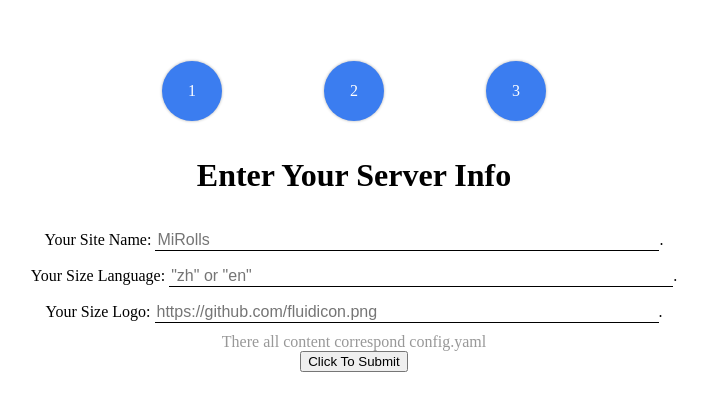
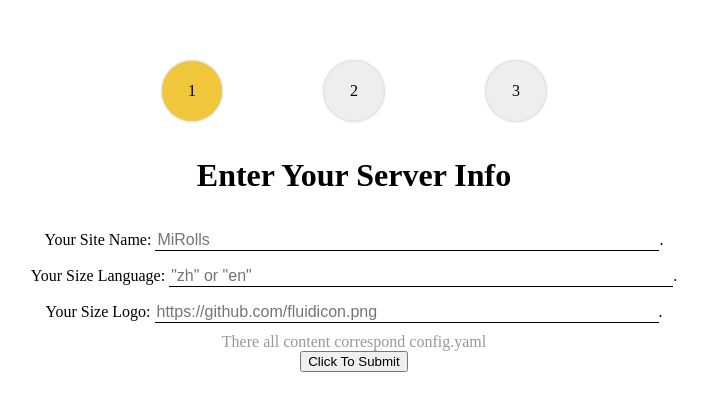
Before and after one commit to MiRolls/MiRolls-installer, a React (Vite) app: page /step-one in a window 1280 px wide. Shown: the part 191-602 px from the top of the page, without its empty margins (286-994 px from the left). Built offline with nearby package versions, Linux system fonts and the light colour scheme.

Commit message:
Steps render. fixed some bugs

```diff
--- a/src/components/Step/index.tsx
+++ b/src/components/Step/index.tsx
@@ -8,21 +8,21 @@ interface props{
 }
 
 export default function (steps:props){
-    const [circleColor,setCircleColor] = useState("active")
+    let circleColor = "active"
 
     function getCircleColor(){
         if(!steps.hasBeenCompleted){
             //not completed
-            setCircleColor("unActive")
+            circleColor = "unActive"
         }else if (steps.hasBeenCompleted === 1){
-            setCircleColor("active")
+            circleColor = "active"
         }else{
-            setCircleColor("willActive")
+            circleColor = "willActive"
         }
         return circleColor
     }
 
     return (
-       <div className={"stepCircle " + circleColor}>{ steps.stepNumber }</div>
+       <div className={"stepCircle " + getCircleColor()}>{ steps.stepNumber }</div>
     )
 }
--- a/src/components/Steps/index.tsx
+++ b/src/components/Steps/index.tsx
@@ -14,11 +14,12 @@ export default function (props:props){
         let i
         if(index+1 === props.nowStep){
             i = 2
-        }else if( index+1 <= props.nowStep ){
+        }else if( index+1 <= props.CompletedStep ){
+            i = 1
+        }else{
             i = 0
-        }else{
-            i = 1
         }
+        // console.log(i)
         return (
             // <Step hasBeenCompleted={(index + 1) <= props.nowStep} stepNumber={index+1} key={index+233}></Step>
             <Step hasBeenCompleted={i} stepNumber={index+1} key={index+233}></Step>
```
